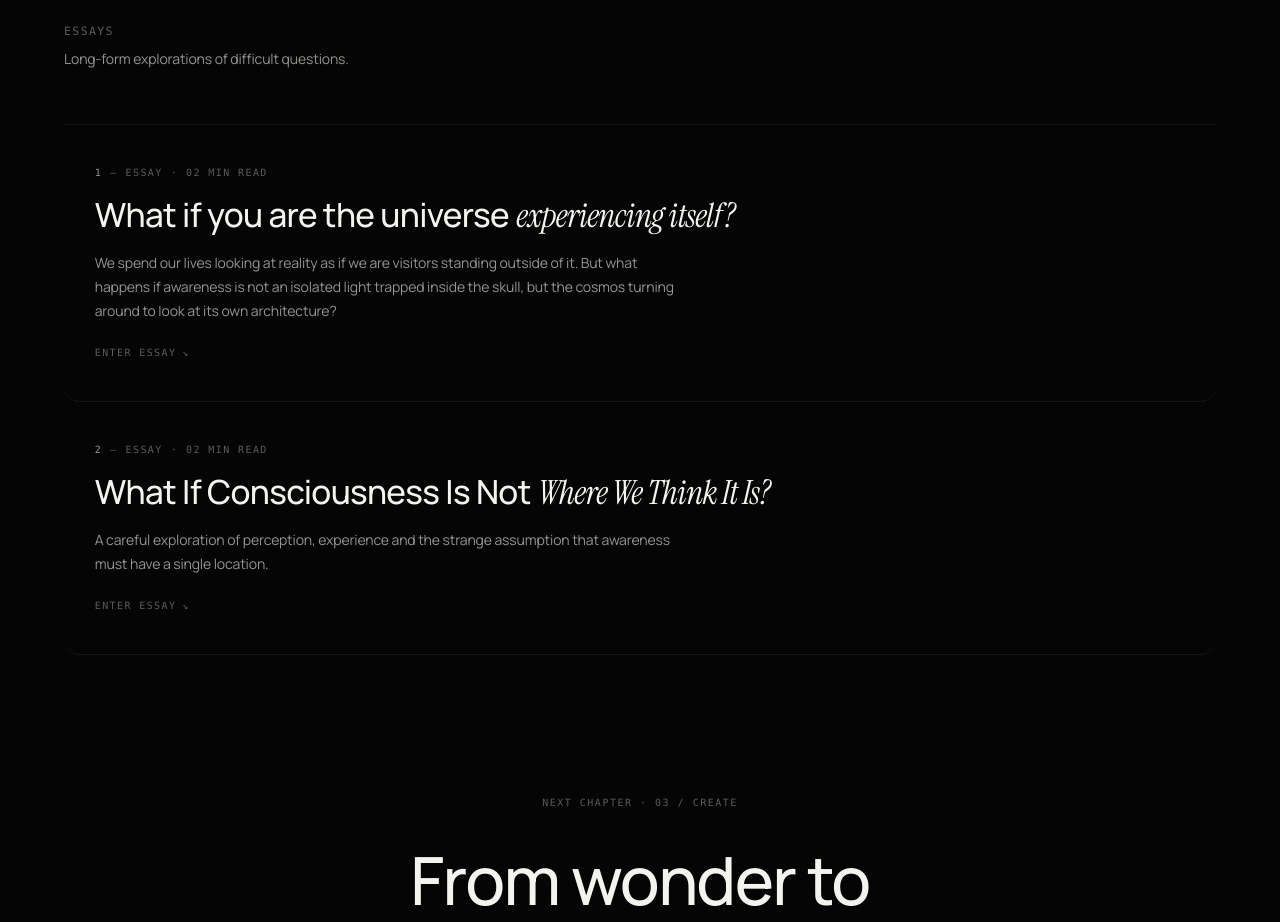
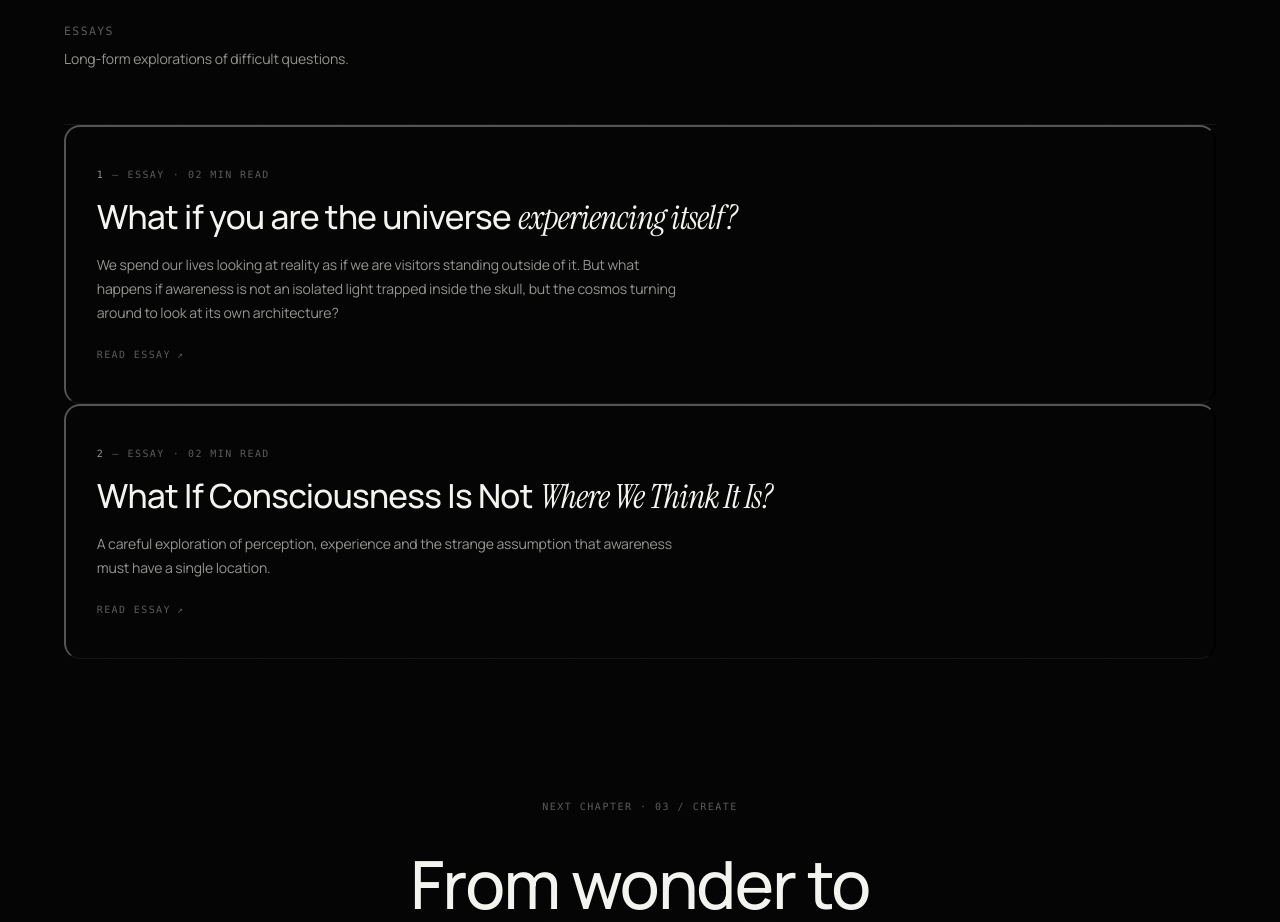
Before and after one commit to shahriarbappy60-ship-it/personal-universe, a React (Vite) app: page /wonder in a window 1280 px wide. Shown: the part 3260-4182 px from the top of the page. Built offline with nearby package versions, Linux system fonts and the light colour scheme.

Commit message:
fix: open Wonder essays in optimized reading modal

```diff
--- a/src/pages/WonderPage.jsx
+++ b/src/pages/WonderPage.jsx
@@ -3,6 +3,7 @@ import { contemplationQuotes, reflections, essays } from '../data/wonderData';
 import Button from '../components/common/Button';
 import { useScrollReveal } from '../hooks/useScrollReveal';
 import { useMagnetic } from '../hooks/useMagnetic';
+import WonderReaderModal from '../components/modals/WonderReaderModal';
 
 // ─── TIER 2: REFLECTION ROW — in-place accordion with glass enclosure ─────────
 function ReflectionRow({ reflection }) {
@@ -226,26 +227,15 @@ export default function WonderPage() {
             <p className="wonder-tier-subtitle reveal">Long-form explorations of difficult questions.</p>
           </div>
 
-          {/* ESSAY LEDGER — one visual language for every entry */}
+          {/* ESSAY LEDGER — quiet editorial entries; full reading opens in the modal */}
           <div className="wonder-essays-ledger">
-            {essays.map(e => {
-              const isExpanded = selectedEssay === e.id;
-              return (
+            {essays.map(e => (
               <div key={e.id} className="reveal">
-                  <div className={`wonder-essay-wrapper ${isExpanded ? 'is-expanded' : ''}`}>
-                    <article
-                      className="wonder-editorial-row"
-                      onClick={() => setSelectedEssay(prev => prev === e.id ? null : e.id)}
-                      onKeyDown={ev => {
-                        if (ev.key === 'Enter' || ev.key === ' ') {
-                          ev.preventDefault();
-                          setSelectedEssay(prev => prev === e.id ? null : e.id);
-                        }
-                      }}
-                      tabIndex={0}
-                      role="button"
-                      aria-expanded={isExpanded}
-                      aria-controls={`wonder-essay-body-${e.id}`}
+                <button
+                  type="button"
+                  className="wonder-editorial-row wonder-essay-trigger"
+                  onClick={() => setSelectedEssay(e)}
+                  aria-label={`Open essay: ${e.title}`}
                 >
                   <div className="wonder-row-meta">
                     <span className="wonder-row-number">{Number(e.number)}</span>
@@ -260,37 +250,20 @@ export default function WonderPage() {
                   <p className="wonder-row-description">{e.excerpt}</p>
                   <div className="wonder-row-action">
                     <span className="wonder-read-action">
-                          {isExpanded ? 'Close Essay' : 'Enter Essay'}
-                          <span
-                            className="wonder-read-arrow"
-                            style={{ transform: isExpanded ? 'rotate(-90deg)' : 'none' }}
-                            aria-hidden="true"
-                          >↘</span>
+                      READ ESSAY
+                      <span className="wonder-read-arrow" aria-hidden="true">↗</span>
                     </span>
                   </div>
-                    </article>
+                </button>
+              </div>
+            ))}
+          </div>
 
-                    <div
-                      id={`wonder-essay-body-${e.id}`}
-                      className="archive-row-body"
-                      aria-hidden={!isExpanded}
-                    >
-                      <div className="archive-row-body-inner" style={{ minHeight: 0 }}>
-                        <article
-                          className="reader-body inline-reader"
-                          dangerouslySetInnerHTML={{ __html: e.body }}
+          <WonderReaderModal
+            article={selectedEssay}
+            isOpen={Boolean(selectedEssay)}
+            onClose={() => setSelectedEssay(null)}
           />
-                        <div className="reader-end" style={{ marginBottom: '40px' }}>
-                          <span>END OF ENTRY · {e.number}</span>
-                          <span>SHAHRIAR'S PERSONAL UNIVERSE</span>
-                        </div>
-                      </div>
-                    </div>
-                  </div>
-                </div>
-              );
-            })}
-          </div>
 
           {/* ═══════════════════════════════════════════════════
               SECTION 5: FOOTER TRANSITION (CHAPTER 03: CREATE)
```
Lines whose indentation alone changed are shown as unchanged.
